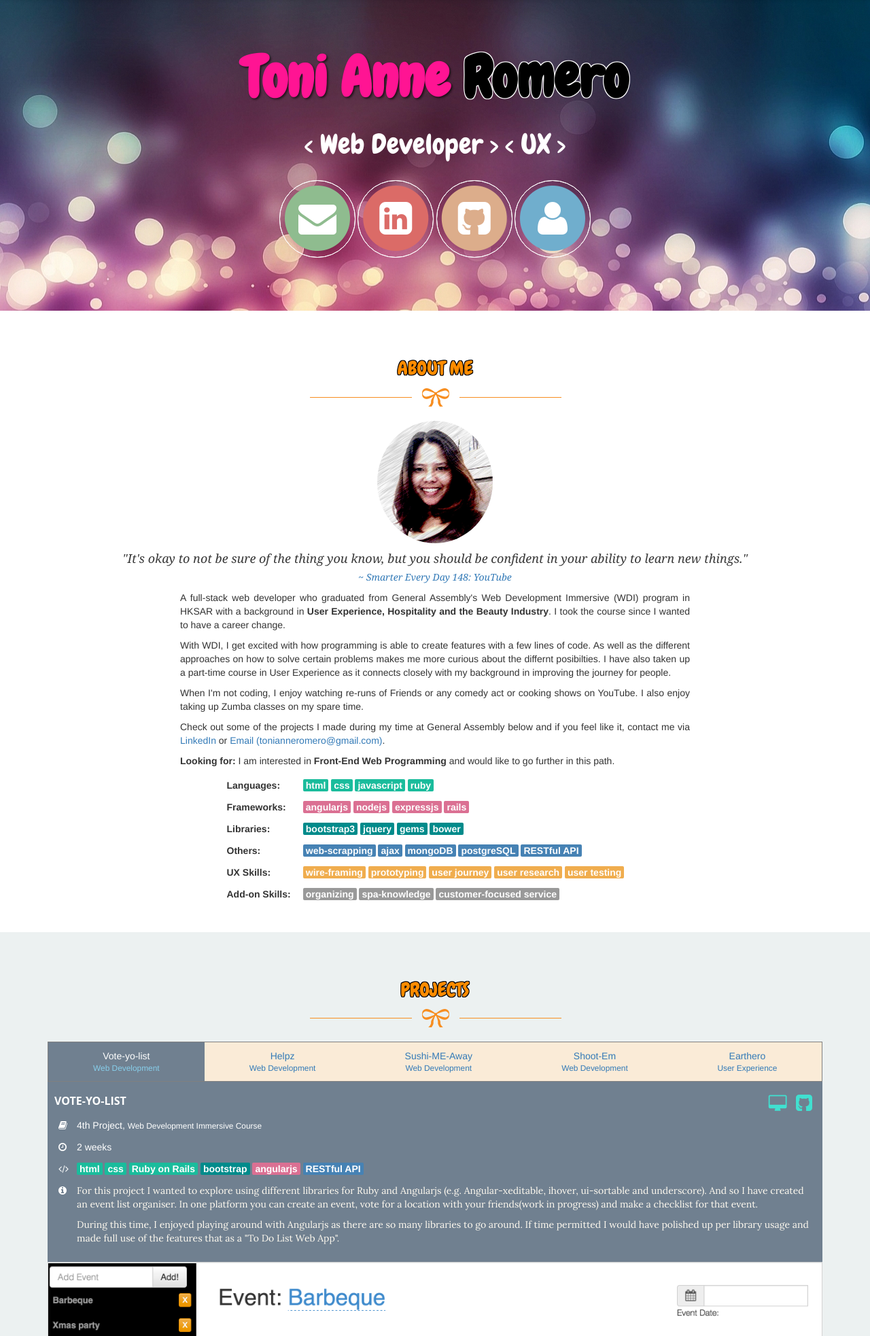
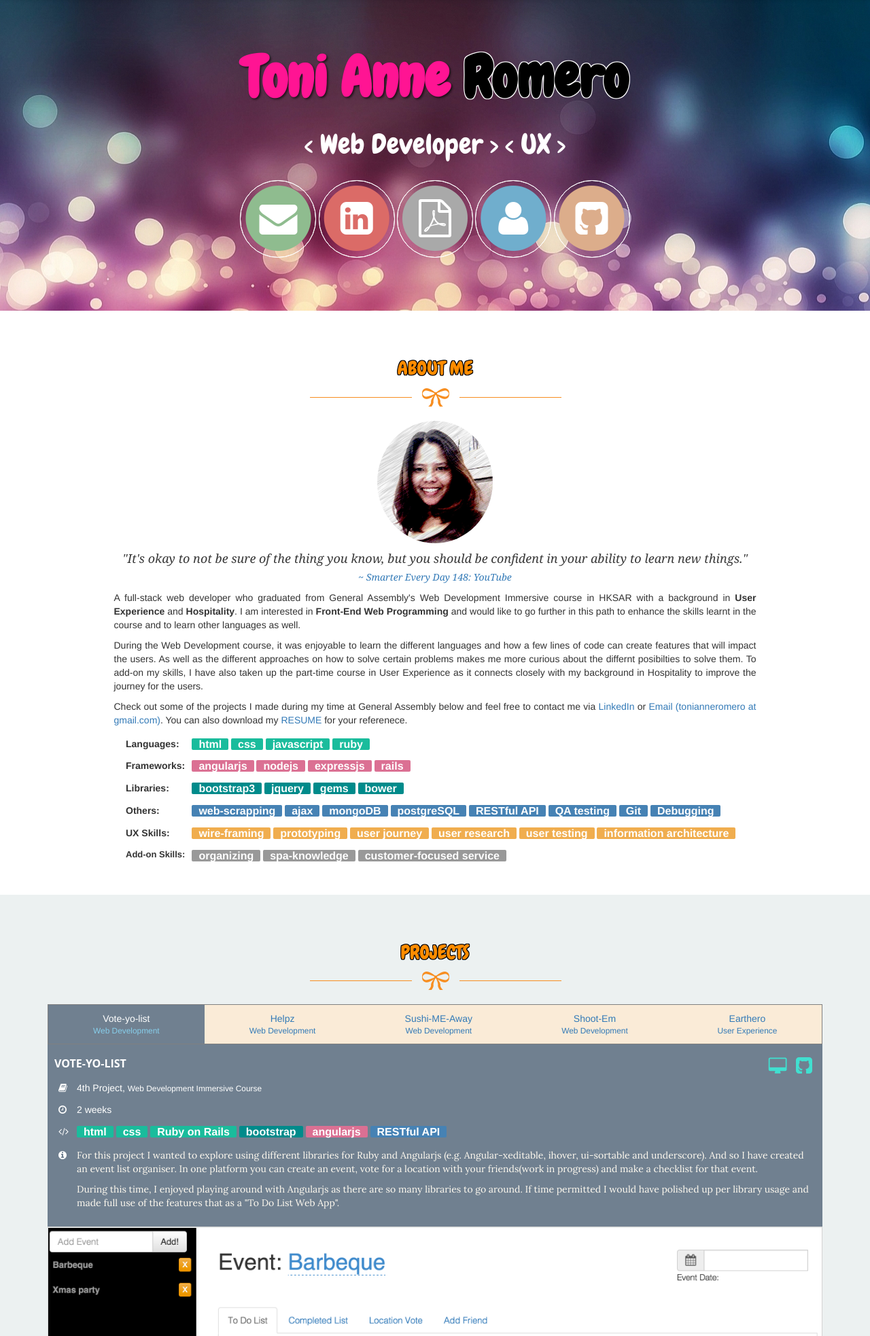
Before and after one commit to tonianner/tonianner.github.io, a PHP site: page / in a window 1280 px wide. Shown: the part 51-2016 px from the top of the page at 68% size. Run offline with PHP 8.4, Linux system fonts and the light colour scheme.

Commit message:
fixed alignment of skills

```diff
--- a/assets/css/main.css
+++ b/assets/css/main.css
@@ -10,11 +10,15 @@ body {
   height: 180px;
 }
 
-
 .mobile-icon {
   font-size: 38px !important;
   margin-top: -9px !important;
 }
+
+#skills tbody tr td:last-child {
+  text-align: left;
+}
+
 
 blockquote {
   font-family: Georgia, serif;
@@ -154,55 +158,60 @@ nav,
 .tags-web {
   background: #1abc9c;
   border-radius: 2px;
-  color: #f5f5f5;
   font-weight: bold;
-  padding: 1px 4px;
+  padding: 0 10px;
   color: white !important;
+  font-size: 16px;
 }
 
 .tags-ux {
   background: #f0ad4e;
   border-radius: 2px;
-  color: #f5f5f5;
   font-weight: bold;
-  padding: 1px 4px;
+  padding: 0 10px;
   color: white !important;
+  white-space: nowrap;
+  font-size: 16px;
 }
 
 .tags-framework {
   background: palevioletred;
   border-radius: 2px;
-  color: #f5f5f5;
   font-weight: bold;
-  padding: 1px 4px;
+  padding: 0 10px;
   color: white !important;
+  white-space: nowrap;
+  font-size: 16px;
 }
 
 .tags-libraries {
   background: darkcyan;
   border-radius: 2px;
-  color: #f5f5f5;
   font-weight: bold;
-  padding: 1px 4px;
+  padding: 0 10px;
   color: white !important;
+  white-space: nowrap;
+  font-size: 16px;
 }
 
 .tags-others {
   background: steelblue;
   border-radius: 2px;
-  color: #f5f5f5;
   font-weight: bold;
-  padding: 1px 4px;
+  padding: 0 10px;
   color: white !important;
+  white-space: nowrap;
+  font-size: 16px;
 }
 
 .tags-other-skills {
   background: #999999;
   border-radius: 2px;
-  color: #f5f5f5;
   font-weight: bold;
-  padding: 1px 4px;
+  padding: 0 10px;
   color: white !important;
+  white-space: nowrap;
+  font-size: 16px;
 }
 /*-- End Tags to be colored --*/
 
--- a/home.html
+++ b/home.html
@@ -60,10 +60,10 @@ http://www.templatemo.com/free-website-templates/417-grill
                 </span>
               </a>
 
-              <a href="http://github.com/tonianner" target="_blank" title="github">
+              <a href="https://drive.google.com/file/d/0B-zIhnM9ubKeYWZiLXJjNzA1SkE/view?usp=sharing" target="_blank" title="my resume">
                 <span class="fa-stack fa-4x">
-                  <i class="fa fa-circle fa-stack-2x" style="color: #dcad8b;"></i>
-                  <i class="fa fa-github-square fa-stack-1x fa-inverse"></i>
+                  <i class="fa fa-circle fa-stack-2x" style="color: darkgray;"></i>
+                  <i class="fa fa-file-pdf-o fa-stack-1x fa-inverse"></i>
                 </span>
               </a>
 
@@ -71,6 +71,14 @@ http://www.templatemo.com/free-website-templates/417-grill
                 <span class="fa-stack fa-4x">
                   <i class="fa fa-circle fa-stack-2x" style="color: #70aecd;"></i>
                   <i class="fa fa-user fa-stack-1x fa-inverse"></i>
+                </span>
+              </a>
+
+
+              <a href="http://github.com/tonianner" target="_blank" title="github">
+                <span class="fa-stack fa-4x">
+                  <i class="fa fa-circle fa-stack-2x" style="color: #dcad8b;"></i>
+                  <i class="fa fa-github-square fa-stack-1x fa-inverse"></i>
                 </span>
               </a>
             </div>
@@ -99,21 +107,19 @@ http://www.templatemo.com/free-website-templates/417-grill
         </blockquote>
       </center>
 
-      <article class="container col-sm-8 col-sm-offset-2 text-justify">
-        <p>A full-stack web developer who graduated from General Assembly's Web Development Immersive (WDI) program in HKSAR with a background in <strong>User Experience, Hospitality and the Beauty Industry</strong>. I took the course since I wanted to have a career change.<p>
+      <article class="container col-md-10 col-md-offset-1 text-justify">
+        <p>A full-stack web developer who graduated from General Assembly's Web Development Immersive course in HKSAR with a background in <strong>User Experience</strong> and <strong>Hospitality</strong>. I am <stong>interested</stong> in <strong>Front-End Web Programming</strong> and would like to go further in this path to enhance the skills learnt in the course and to learn other languages as well.<p>
 
-        <p>With WDI, I get excited with how programming is able to create features with a few lines of code. As well as the different approaches on how to solve certain problems makes me more curious about the differnt posibilties. I have also taken up a part-time course in User Experience as it connects closely with my background in improving the journey for people.</p>
+        <p>During the Web Development course, it was enjoyable to learn the different languages and how a few lines of code can create features that will impact the users. As well as the different approaches on how to solve certain problems makes me more curious about the differnt posibilties to solve them. To add-on my skills, I have also taken up the part-time course in User Experience as it connects closely with my background in Hospitality to improve the journey for the users.</p>
 
-        <p>When I'm not coding, I enjoy watching re-runs of Friends or any comedy act or cooking shows on YouTube. I also enjoy taking up Zumba classes on my spare time.</p>
-
-        <p>Check out some of the projects I made during my time at General Assembly below and if you feel like it, contact me via <a href="https://hk.linkedin.com/in/tonianne00" target="_blank"> LinkedIn</a> or <a href="mailto:tonianne.romero@gmail.com?Subject=Hello%20Toni" target="_top">Email (tonianneromero@gmail.com)</a>.</p>
-
-        <p><strong>Looking for: </strong>I am interested in <strong>Front-End Web Programming</strong> and would like to go further in this path.</p>
-
-        <table class="borderless col-sm-10 col-sm-offset-1">
+        <p>Check out some of the projects I made during my time at General Assembly below and feel free to contact me via <a href="https://hk.linkedin.com/in/tonianne00" target="_blank"> LinkedIn</a> or <a href="mailto:tonianne.romero@gmail.com?Subject=Hello%20Toni" target="_top">Email (tonianneromero at gmail.com)</a>. You can also download my <a href="https://drive.google.com/file/d/0B-zIhnM9ubKeYWZiLXJjNzA1SkE/view?usp=sharing" target="_blank">RESUME</a> for your referenece.</p>
+      </article>
+    </div>
+    <div class="row col-md-10 col-md-offset-1">
+      <table class="table-condensed" id="skills">
         <tbody>
           <tr>
-              <td><strong>Languages:</strong></td>
+            <td valign="top"><strong>Languages:</strong></td>
             <td>
               <span class="tags-web">html</span>
               <span class="tags-web">css</span>
@@ -123,7 +129,7 @@ http://www.templatemo.com/free-website-templates/417-grill
           </tr>
 
           <tr>
-              <td><strong>Frameworks:</strong></td>
+            <td valign="top"><strong>Frameworks:</strong></td>
             <td>
               <span class="tags-framework">angularjs</span>
               <span class="tags-framework">nodejs</span>
@@ -133,7 +139,7 @@ http://www.templatemo.com/free-website-templates/417-grill
           </tr>
 
           <tr>
-              <td><strong>Libraries:</strong></td>
+            <td valign="top"><strong>Libraries:</strong></td>
             <td>
               <span class="tags-libraries">bootstrap3</span>
               <span class="tags-libraries">jquery</span>
@@ -143,29 +149,33 @@ http://www.templatemo.com/free-website-templates/417-grill
           </tr>
 
           <tr>
-              <td><strong>Others: </strong></td>
+            <td valign="top"><strong>Others: </strong></td>
             <td>
               <span class="tags-others">web-scrapping</span>
               <span class="tags-others">ajax</span>
               <span class="tags-others">mongoDB</span>
               <span class="tags-others">postgreSQL</span>
               <span class="tags-others">RESTful API</span>
+              <span class="tags-others">QA testing</span>
+              <span class="tags-others">Git</span>
+              <span class="tags-others">Debugging</span>
             </td>
           </tr>
 
           <tr>
-              <td><strong>UX Skills: </strong></td>
+            <td valign="top"><strong>UX Skills: </strong></td>
             <td>
               <span class="tags-ux">wire-framing</span>
               <span class="tags-ux">prototyping</span>
               <span class="tags-ux">user journey</span>
               <span class="tags-ux">user research</span>
               <span class="tags-ux">user testing</span>
+              <span class="tags-ux">information architecture</span>
             </td>
           </tr>
 
           <tr>
-              <td><strong>Add-on Skills: </strong></td>
+            <td valign="top" style="font-size: 13px;"><strong>Add-on Skills: </strong></td>
             <td>
               <span class="tags-other-skills">organizing</span>
               <span class="tags-other-skills">spa-knowledge</span>
@@ -174,7 +184,6 @@ http://www.templatemo.com/free-website-templates/417-grill
           </tr>
         </tbody>
       </table>
-      </article>
     </div> <!-- end row -->
   </section> <!-- end container -->
 
@@ -212,15 +221,15 @@ http://www.templatemo.com/free-website-templates/417-grill
                 <table class="white">
                   <tbody>
                     <tr>
-                      <td><i class="fa fa-book"></td>
+                      <td valign="top"><i class="fa fa-book"></td>
                       <td>4th Project, <small>Web Development Immersive Course</small></td>
                     </tr>
                     <tr>
-                      <td><i class="fa fa-clock-o"></td>
+                      <td valign="top"><i class="fa fa-clock-o"></td>
                       <td>2 weeks</td>
                     </tr>
                     <tr>
-                      <td><i class="fa fa-code"></i></td>
+                      <td valign="top"><i class="fa fa-code"></i></td>
                       <td>
                         <span class="tags-web">html</span>
                         <span class="tags-web">css</span>
@@ -254,15 +263,15 @@ http://www.templatemo.com/free-website-templates/417-grill
                 <table class="white">
                   <tbody>
                     <tr>
-                      <td><i class="fa fa-book"></td>
+                      <td valign="top"><i class="fa fa-book"></td>
                       <td>3rd Project, <small>Web Development Immersive Course</small></td>
                     </tr>
                     <tr>
-                      <td><i class="fa fa-clock-o"></td>
+                      <td valign="top"><i class="fa fa-clock-o"></td>
                       <td>5 days</td>
                     </tr>
                     <tr>
-                      <td><i class="fa fa-code"></i></td>
+                      <td valign="top"><i class="fa fa-code"></i></td>
                       <td>
                         <span class="tags-web">html</span>
                         <span class="tags-web">css</span>
@@ -297,15 +306,15 @@ http://www.templatemo.com/free-website-templates/417-grill
                 <table class="white">
                   <tbody>
                     <tr>
-                      <td><i class="fa fa-book"></td>
+                      <td valign="top"><i class="fa fa-book"></td>
                       <td>2nd Project, <small>Web Development Immersive Course</small></td>
                     </tr>
                     <tr>
-                      <td><i class="fa fa-clock-o"></td>
+                      <td valign="top"><i class="fa fa-clock-o"></td>
                       <td>5 days</td>
                     </tr>
                     <tr>
-                      <td><i class="fa fa-code"></i></td>
+                      <td valign="top"><i class="fa fa-code"></i></td>
                       <td>
                         <span class="tags-web">html</span>
                         <span class="tags-web">css</span>
@@ -337,15 +346,15 @@ http://www.templatemo.com/free-website-templates/417-grill
                 <table class="white">
                   <tbody>
                     <tr>
-                      <td><i class="fa fa-book"></td>
+                      <td valign="top"><i class="fa fa-book"></td>
                       <td>1st Project, <small>Web Development Immersive Course</small></td>
                     </tr>
                     <tr>
-                      <td><i class="fa fa-clock-o"></td>
+                      <td valign="top"><i class="fa fa-clock-o"></td>
                       <td>5 days</td>
                     </tr>
                     <tr>
-                      <td><i class="fa fa-code"></i></td>
+                      <td valign="top"><i class="fa fa-code"></i></td>
                       <td>
                         <span class="tags-web">html</span>
                         <span class="tags-web">css</span>
@@ -357,8 +366,7 @@ http://www.templatemo.com/free-website-templates/417-grill
                     <tr>
                       <td valign="top"><i class="fa fa-info-circle"></i></td>
                       <td>
-                        <p>For the 1st project, I decided to create a web-based 2D Shooting Game created purely using jQuery, javascript, HTML and CSS.</p>
-                        <p>I learned how to use jQuery animation and how each element is positioned on the screen. This was a really awesome project, while testing the game, I get to relieve my stress by trying to shoot the targets. Also, since this was my 1st project to work purely with code, it was a great relief to get a bullet out just by pressing a key on the keyboard which can move on the screen to hit a target and disappear.</p>
+                        <p>For the 1st project, I decided to create a web-based 2D Shooting Game. I learned how to use jQuery animation and how each element is positioned on the screen. Also, since this was my 1st project to work purely with code, it was a great relief to get a bullet out just by pressing a key on the keyboard which can move on the screen to hit a target and disappear.</p>
                       </td>
                     </tr>
                   </tbody>
@@ -377,11 +385,11 @@ http://www.templatemo.com/free-website-templates/417-grill
                 <table class="white">
                   <tbody>
                     <tr>
-                      <td><i class="fa fa-book"></td>
+                      <td valign="top"><i class="fa fa-book"></td>
                       <td>User Experience Part-Time Course</td>
                     </tr>
                     <tr>
-                      <td><i class="fa fa-check"></i></td>
+                      <td valign="top"><i class="fa fa-check"></i></td>
                       <td>
                         <span class="tags-ux">wire-framing</span>
                         <span class="tags-ux">prototyping</span>
@@ -393,7 +401,7 @@ http://www.templatemo.com/free-website-templates/417-grill
                     <tr>
                       <td valign="top"><i class="fa fa-info-circle"></i></td>
                       <td>
-                        <p>For this part-time course, 1 project was tasked to be completed. I wanted to be able to help the environment and the UX course gave me the opportunity to explore research methods on finding out how. A few idea iterations were made as some ideas didn't make any impact on the users. I have learned how important user-testing and user-research is to be able to keep iterating an idea and making it better for users.</p>
+                        <p>For this part-time course, one project was tasked to be completed. I wanted to be able to help the environment and the UX course gave me the opportunity to explore research methods on finding out how. A few idea iterations were made as some ideas didn't make any impact on the users. I have learned how important user-testing and user-research is to be able to keep iterating an idea and making it better for users.</p>
 
     <!--                     <p>The final prototype is a game that let’s you be a hero to save the earth by doing small tasks in your daily lives. The player gets to choose what they would like to save whether energy, water or wanting to recycle more. The hero gains experience and coins to level up after a quest is done. Also the player’s contribution to the environment takes into account as well, so they feel there is a sense of accomplishment on each task.</p> -->
 
@@ -441,7 +449,7 @@ http://www.templatemo.com/free-website-templates/417-grill
             </div>
             <div class="timeline-body">
               <p>Not only did I enjoy the Part-time User Experience Design Course but I wanted to be able to build something and be able to understand the process and limitations of what technology brings to us. That is why I enrolled for the Immersive Web Development Course.</p>
-              <p>I get excited when a problem is about to get solved and trying out different ways in approaching it. I have enjoyed learning about Javascript and Ruby. Other frameworks were also learnt in a short amount of time. My main focus is to enhance the skills learnt in GA and learn more languages.</p>
+              <p>I have enjoyed learning about Javascript and Ruby. Other frameworks were also learnt in a short amount of time.</p>
             </div>
           </div>
         </li>
@@ -502,7 +510,7 @@ http://www.templatemo.com/free-website-templates/417-grill
             </div>
             <div class="timeline-body">
               <ul>
-                <li>Assist and manage spa daily operations to assure smooth and efficient operations.
+                <li>Assist and manage spa daily operations to assure smooth and efficient operations which includes:
                   <ul>
                     <li>inventory control, cost control, visual merchandising</li>
                   </ul>
@@ -569,33 +577,41 @@ http://www.templatemo.com/free-website-templates/417-grill
 
   <footer id="contact">
     <h2>Contact Me</h2>
-    <p>tonianne.romero@gmail.com </p>
+    <p><a href="mailto:tonianne.romero@gmail.com?Subject=Hello%20Toni" target="_top" title="email me">tonianne.romero at gmail.com</a></p>
 
     <a href="mailto:tonianne.romero@gmail.com?Subject=Hello%20Toni" target="_top" title="email me">
-      <span class="fa-stack fa-2x">
+      <span class="fa-stack fa-3x">
         <i class="fa fa-circle fa-stack-2x" style="color: darkseagreen;"></i>
         <i class="fa fa-envelope fa-stack-1x fa-inverse"></i>
       </span>
     </a>
 
     <a href="https://hk.linkedin.com/in/tonianne00" target="_blank" title="linkedin">
-      <span class="fa-stack fa-2x">
+      <span class="fa-stack fa-3x">
         <i class="fa fa-circle fa-stack-2x" style="color: #db6b67"></i>
         <i class="fa fa-linkedin-square fa-stack-1x fa-inverse"></i>
       </span>
     </a>
 
-    <a href="http://github.com/tonianner" target="_blank" title="github">
-      <span class="fa-stack fa-2x">
-        <i class="fa fa-circle fa-stack-2x" style="color: #dcad8b;"></i>
-        <i class="fa fa-github-square fa-stack-1x fa-inverse"></i>
+    <a href="https://drive.google.com/file/d/0B-zIhnM9ubKeYWZiLXJjNzA1SkE/view?usp=sharing" target="_blank" title="my resume">
+      <span class="fa-stack fa-3x">
+        <i class="fa fa-circle fa-stack-2x" style="color: darkgray;"></i>
+        <i class="fa fa-file-pdf-o fa-stack-1x fa-inverse"></i>
       </span>
     </a>
 
+
     <a href="http://profiles.generalassemb.ly/tonianne-romero" target="_blank" title="my GA profile">
-      <span class="fa-stack fa-2x">
+      <span class="fa-stack fa-3x">
         <i class="fa fa-circle fa-stack-2x" style="color: #70aecd;"></i>
         <i class="fa fa-user fa-stack-1x fa-inverse"></i>
+      </span>
+    </a>
+
+    <a href="http://github.com/tonianner" target="_blank" title="github">
+      <span class="fa-stack fa-3x">
+        <i class="fa fa-circle fa-stack-2x" style="color: #dcad8b;"></i>
+        <i class="fa fa-github-square fa-stack-1x fa-inverse"></i>
       </span>
     </a>
 
```
Lines whose indentation alone changed are shown as unchanged.
